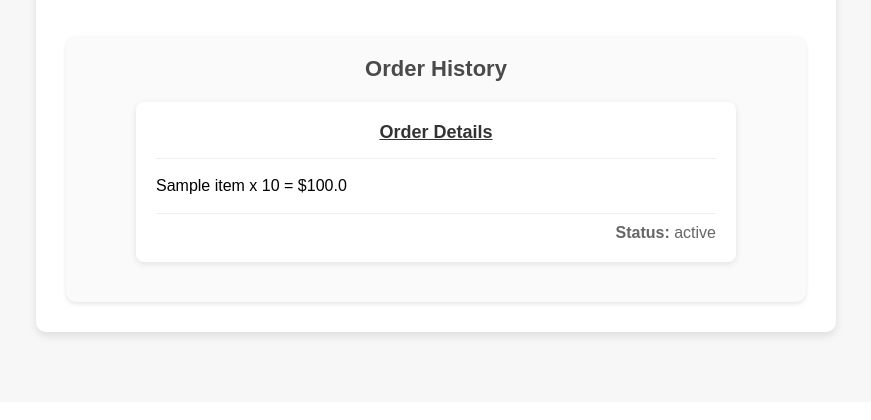
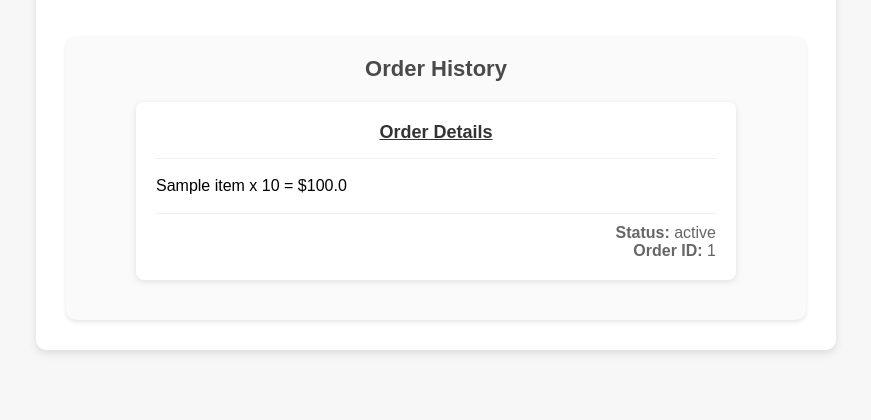
Before and after one commit to MariahG4/CheekyMart, a Flask app: template templates/account.html in a window 1280 px wide. Shown: the part 785-1205 px from the top of the page, without its empty margins (204-1075 px from the left). Before the commit the page ends 1125 px from the top, so only its background shows below. Run offline with Flask 3, Linux system fonts and the light colour scheme; the template is opened without the code that fills it: most values are stand-ins (such as "Sample title", 1, 10 or a date in 2020).

Commit message:
added order id's to order details

```diff
--- a/templates/account.html
+++ b/templates/account.html
@@ -82,6 +82,7 @@
                         </div>
                         <div class="order-status">
                             <p><strong>Status:</strong> {{ order['status'] }}</p>
+                            <p><strong>Order ID:</strong> {{ order['_id']}}</p>
                         </div>
                     </div>
                     {% endfor %}
```
